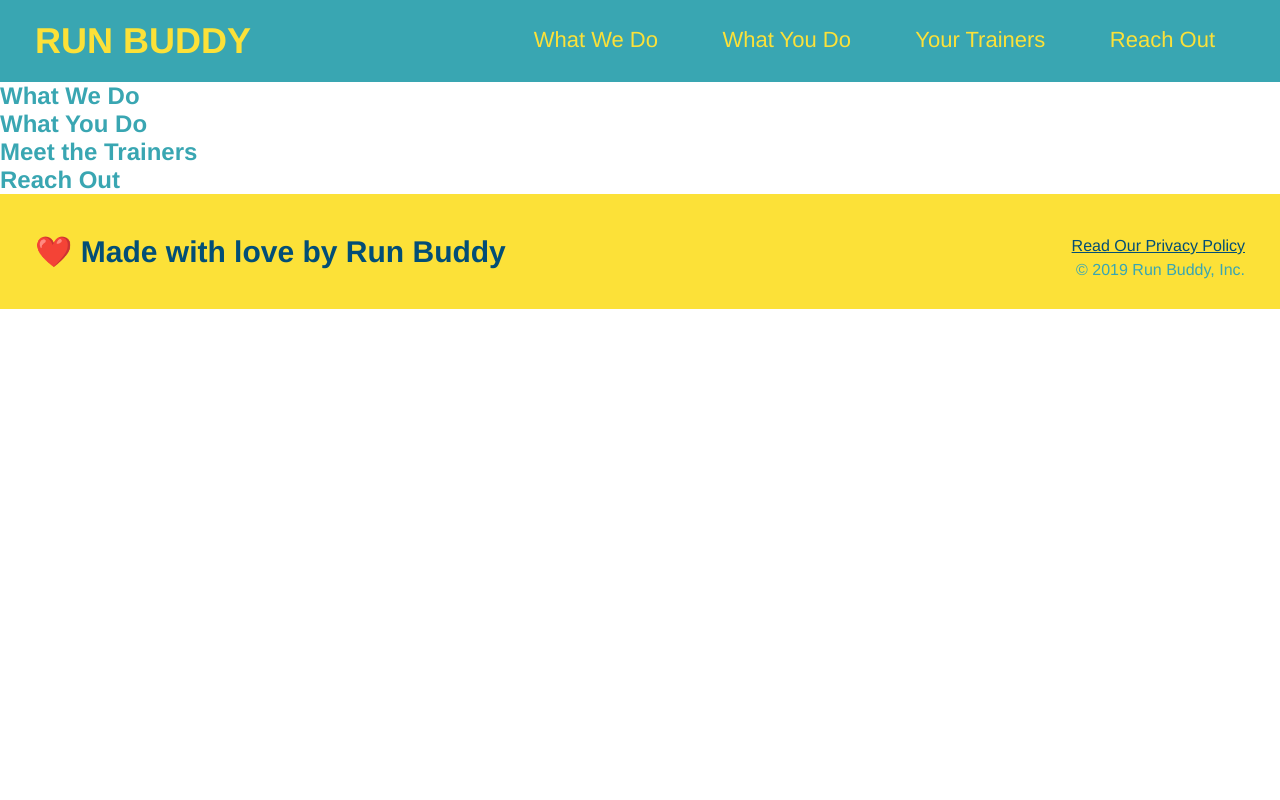
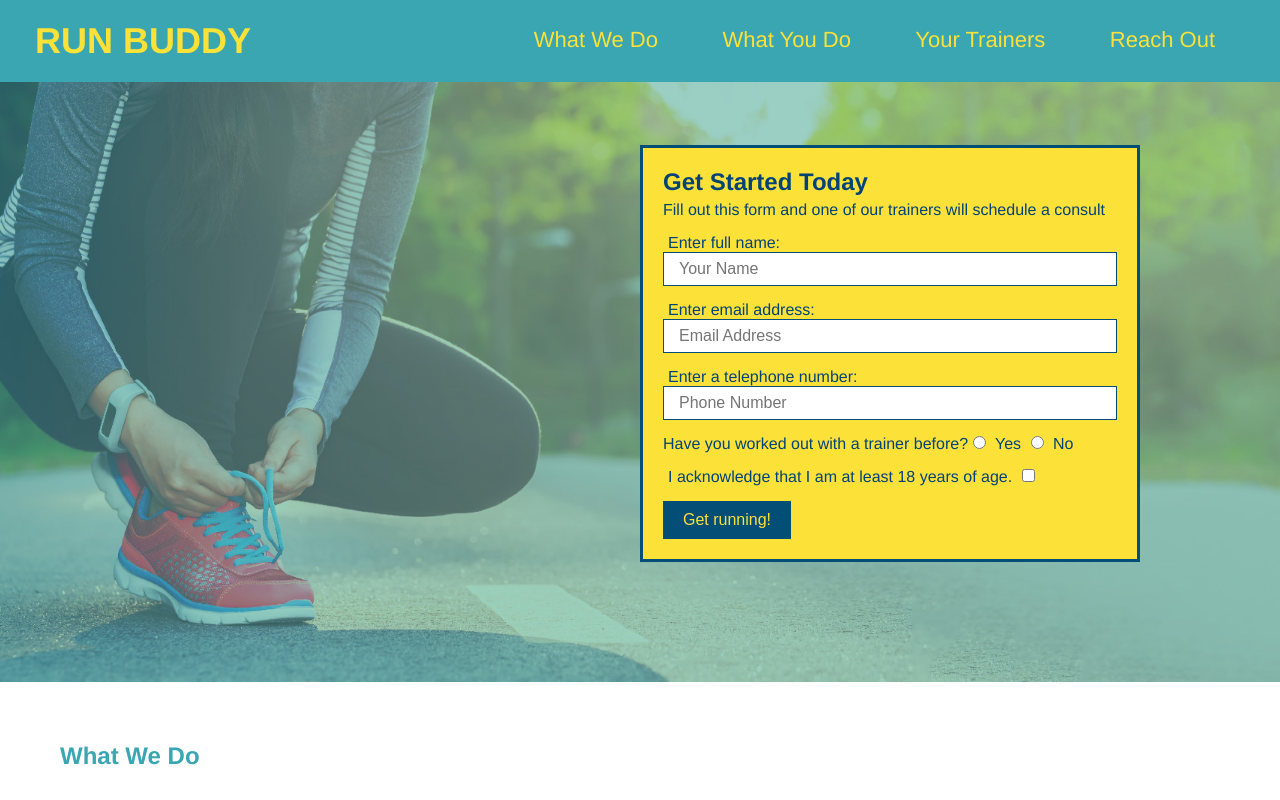
Before and after one commit to tochepi/run-buddy, a plain HTML site: page index.html in a window 1280 px wide. Shown: the top 800 px of the page. Drawn offline with Linux system fonts and the light colour scheme.

Commit message:
hero style

```diff
--- a/assets/css/style.css
+++ b/assets/css/style.css
@@ -4,7 +4,7 @@
     box-sizing: border-box;
 }
 
-/* apply styles to <header> */
+/* <header> style start */
 header {
     padding: 20px 35px;
     background-color: #39a6b2;
@@ -32,13 +32,16 @@ header nav ul li a {
     font-weight: lighter;
     font-size: 22px;
 }
+/* <header> style end */
 
+/* <body> style start */
 body {
     color: #39a6b2;
     font-family: Helvetica, Arial, sans-serif;
 }
+/* <body> style end */
 
-/* apply styles to footer */
+/* <footer> style start */
 footer {
     background: #fce138;
     width: 100%;
@@ -58,3 +61,54 @@ footer div {
 footer a {
     color: #024e76;
 }
+/* <footer> style end */
+
+section {
+    padding: 60px;
+}
+
+/* hero style start */
+.hero {
+    background-image: url("../images/hero-bg.jpeg");
+    height: 600px;
+    background-size: cover;
+    background-position: center;
+    position: relative;
+}
+.hero-form {
+    background-color: #fce138;
+    color: #024376;
+    padding: 20px;
+    width: 500px;
+    border: solid 3px #024e76;
+    position: absolute;
+    bottom: 120px;
+    right: 140px;
+}
+.hero-form h3 {
+    font-size: 24px;
+    margin: 0;
+}
+.hero-form p {
+    margin: 5px 0 15px 0;
+}
+.hero-form label {
+    margin: 0 5px;
+}
+.hero-form button {
+    color: #fce138;
+    background-color: #024e76;
+    border: none;
+    padding: 10px 20px;
+    font-size: 16px;
+}
+.form-input {
+    border: 1px solid #024e76;
+    display: block;
+    padding: 7px 15px;
+    font-size: 16px;
+    color: #024e76;
+    width: 100%;
+    margin-bottom: 15px;
+}
+/* hero style end */
--- a/index.html
+++ b/index.html
@@ -31,7 +31,34 @@
             </nav>
         </header>
             <!-- hero/jumbotron -->
-            <section>
+            <section class="hero">
+                <div class="hero-form">
+                    <h3>Get Started Today</h3>
+                    <p>Fill out this form and one of our trainers will schedule a consult</p>
+                <!-- Add form element -->
+                <form>
+                    <label for="name">Enter full name:</label>
+                    <input type="text" placeholder="Your Name" name="name" id="name" class="form-input" />
+                    <label for="email">Enter email address:</label>
+                    <input type="email" placeholder="Email Address" name="email" id="email" class="form-input" />
+                    <label for="phone">Enter a telephone number:</label>
+                    <input type="tel" placeholder="Phone Number" name="phone" id="phone" class="form-input" />
+                    <p>
+                        Have you worked out with a trainer before?
+                        <input type="radio" name="trainer-confirm" id="trainer-yes" />
+                        <label for="trainer-yes">Yes</label>
+                        <input type="radio" name="trainer-confirm" id="trainer-no" />
+                        <label for="trainer-no">No</label>
+                    </p>
+                    <p>
+                        <label for="checkboc">I acknowledge that I am at least 18 years of age.</label>
+                        <input type="checkbox" name="age-confirm" id="checkbox" />
+                    </p>
+                    <button type="submit">
+                        Get running!
+                    </button>
+                </form>
+                </div>
             </section>
 
             <!-- "what we do" section -->
```
Also changed, not shown: assets/images/hero-bg.jpeg (added).
